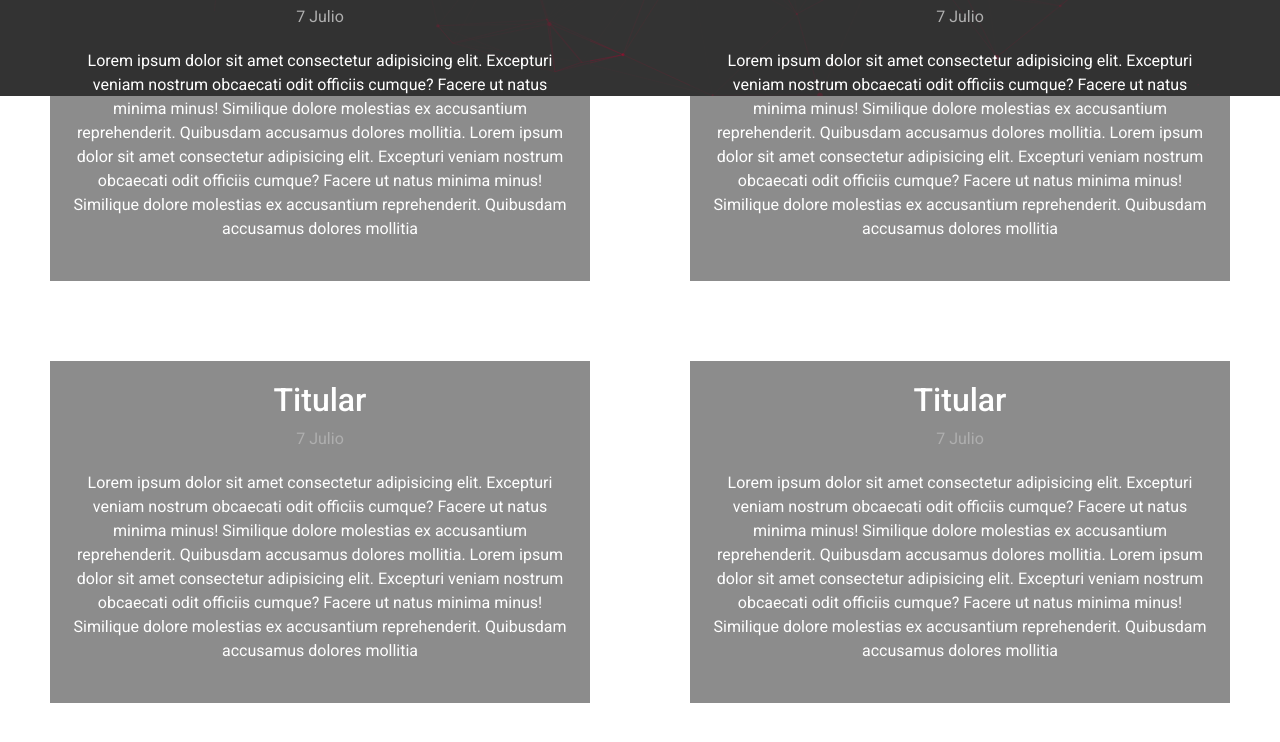
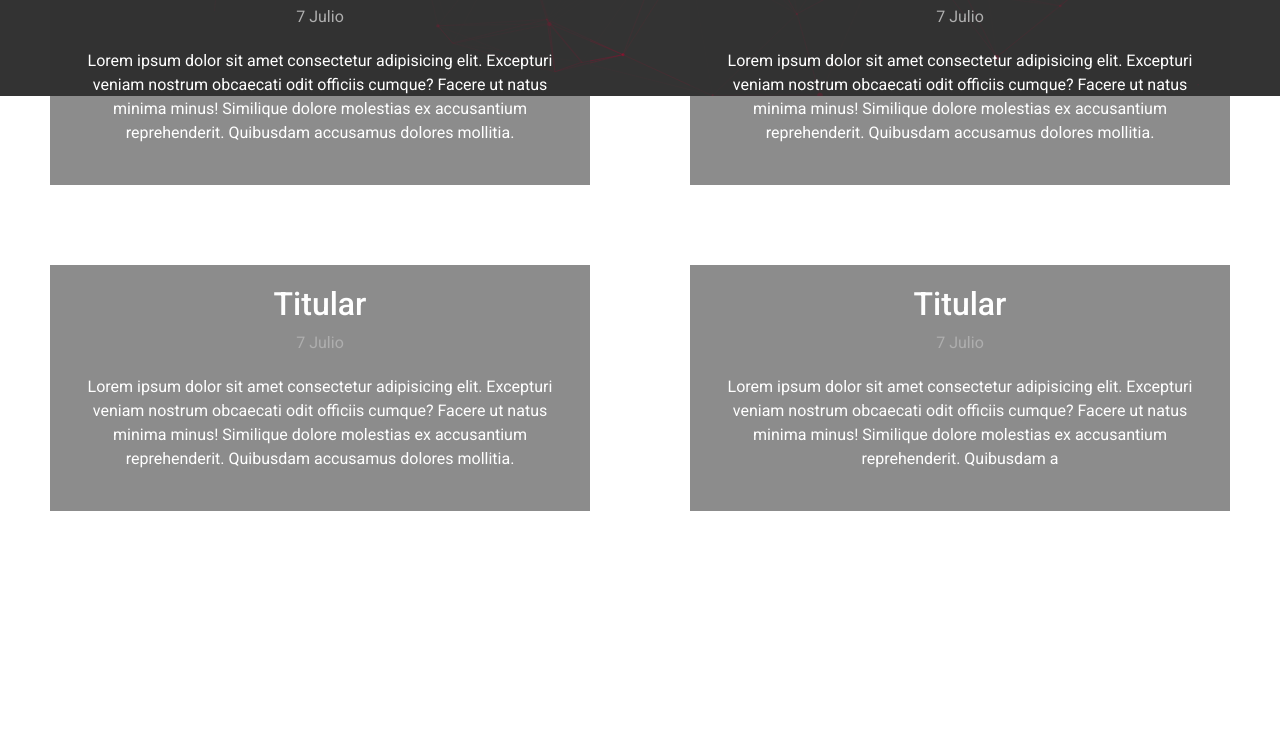
Before and after one commit to Julian0066/Particulas, a plain HTML site: page index.html in a window 1280 px wide. Shown: the part 704-1446 px from the top of the page. After the commit the page ends 1265 px from the top, so only its background shows below. Drawn offline with nearby package versions, Linux system fonts and the light colour scheme; animation ran at ten frames a second.

Commit message:
tercera actualizacion

```diff
--- a/index.html
+++ b/index.html
@@ -94,8 +94,7 @@
 
 <p class="fecha">7 Julio</p>
 <p>Lorem ipsum dolor sit amet consectetur adipisicing elit. Excepturi veniam nostrum obcaecati odit officiis cumque? Facere ut natus minima minus! Similique dolore molestias ex accusantium reprehenderit.
- Quibusdam accusamus dolores mollitia. Lorem ipsum dolor sit amet consectetur adipisicing elit. Excepturi veniam nostrum obcaecati odit officiis cumque? Facere ut natus minima minus! Similique dolore molestias
- ex accusantium reprehenderit. Quibusdam accusamus dolores mollitia</p>
+ Quibusdam accusamus dolores mollitia.</p>
 
 </div>
 </div>
@@ -109,8 +108,7 @@
 
 <p class="fecha">7 Julio</p>
 <p>Lorem ipsum dolor sit amet consectetur adipisicing elit. Excepturi veniam nostrum obcaecati odit officiis cumque? Facere ut natus minima minus! Similique dolore molestias ex accusantium reprehenderit.
- Quibusdam accusamus dolores mollitia. Lorem ipsum dolor sit amet consectetur adipisicing elit. Excepturi veniam nostrum obcaecati odit officiis cumque? Facere ut natus minima minus! Similique dolore molestias
- ex accusantium reprehenderit. Quibusdam accusamus dolores mollitia</p>
+ Quibusdam accusamus dolores mollitia. </p>
 
 
 </div>
@@ -130,8 +128,7 @@
 
 <p class="fecha">7 Julio</p>
 <p>Lorem ipsum dolor sit amet consectetur adipisicing elit. Excepturi veniam nostrum obcaecati odit officiis cumque? Facere ut natus minima minus! Similique dolore molestias ex accusantium reprehenderit.
- Quibusdam accusamus dolores mollitia. Lorem ipsum dolor sit amet consectetur adipisicing elit. Excepturi veniam nostrum obcaecati odit officiis cumque? Facere ut natus minima minus! Similique dolore molestias
- ex accusantium reprehenderit. Quibusdam accusamus dolores mollitia</p>
+ Quibusdam accusamus dolores mollitia.</p>
 
 </div>
 </div>
@@ -144,8 +141,7 @@
 
 <p class="fecha">7 Julio</p>
 <p>Lorem ipsum dolor sit amet consectetur adipisicing elit. Excepturi veniam nostrum obcaecati odit officiis cumque? Facere ut natus minima minus! Similique dolore molestias ex accusantium reprehenderit.
- Quibusdam accusamus dolores mollitia. Lorem ipsum dolor sit amet consectetur adipisicing elit. Excepturi veniam nostrum obcaecati odit officiis cumque? Facere ut natus minima minus! Similique dolore molestias
- ex accusantium reprehenderit. Quibusdam accusamus dolores mollitia</p>
+ Quibusdam a</p>
 
 </div>
 </div>
--- a/style.css
+++ b/style.css
@@ -200,8 +200,11 @@ color:rgb(175, 175, 175);
             color:#fff;
             text-align: center;
         width:100%;
-           max-width: 1000px;
+           max-width: 1200px;
             margin: auto;
+
+
+
                 }
 
 
@@ -254,4 +257,17 @@ text-align: center;
                                  color: rgba(0,0,0, .8);
                                  }
 
+
+
+
+
+                                 header .Logo {
+
+                                    color:rgba(42, 42, 42, 0.7) ;;
+                                    float: left;
+                                    font-size:30px;
+                                    line-height:80px;
+
+
+                                    }
                                  }
```
